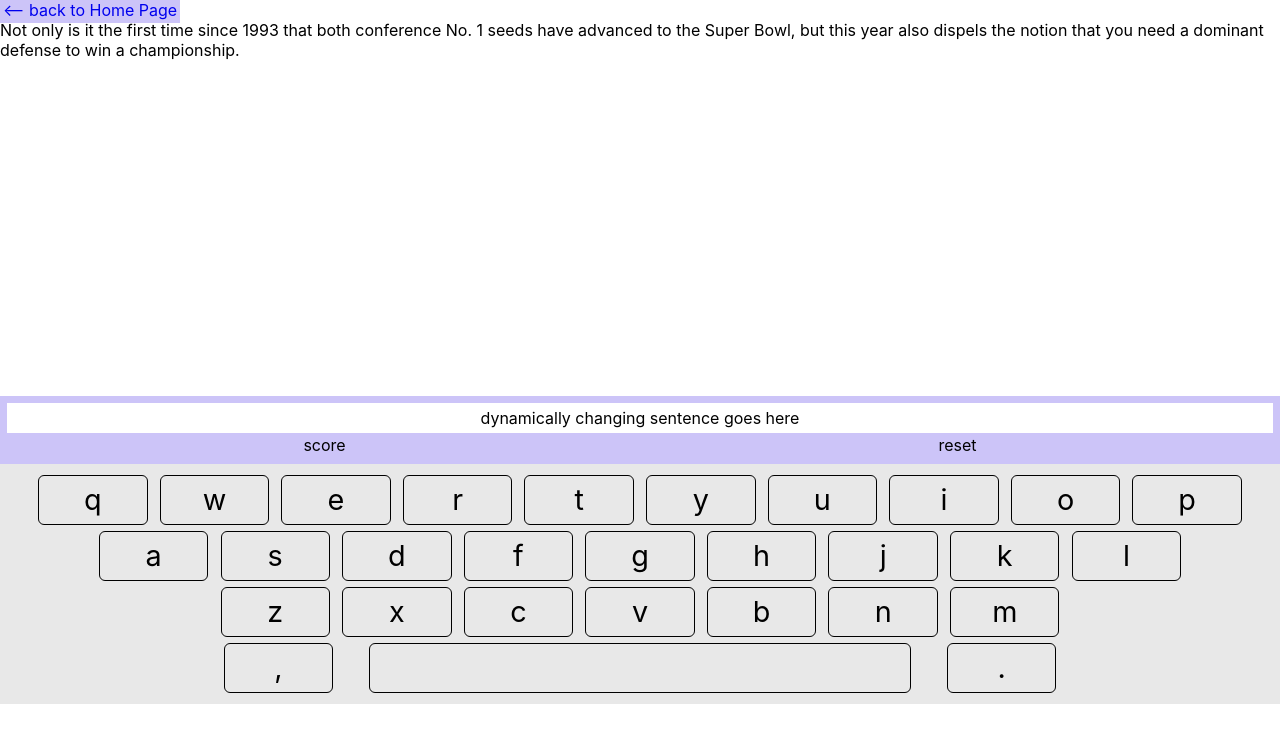
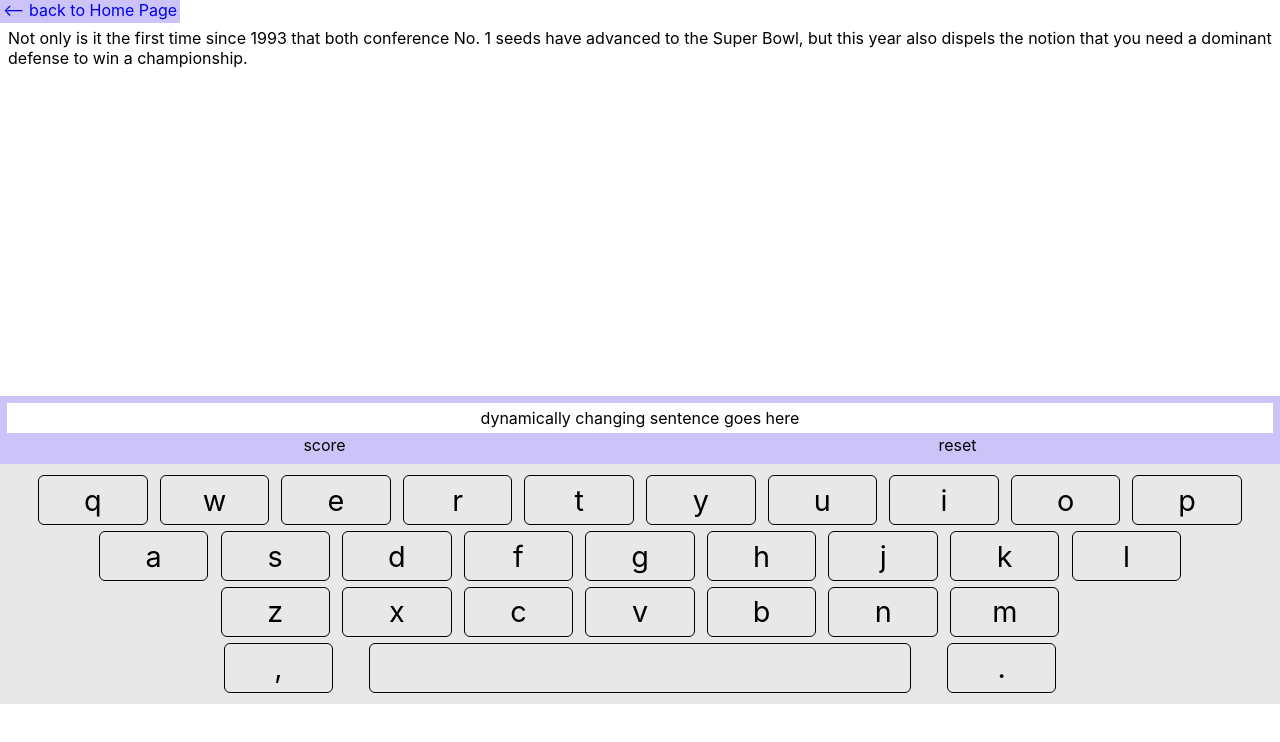
Before and after one commit to JustinDudley/thimble, a React (Create React App) app: page /typingPage in a window 1280 px wide. Shown: the top 742 px of the page. Built offline with nearby package versions, Linux system fonts and the light colour scheme.

Commit message:
add padding

```diff
--- a/src/routes/TypingPage/components/SampleSection/style.module.css
+++ b/src/routes/TypingPage/components/SampleSection/style.module.css
@@ -1,6 +1,8 @@
 .sampleSection {
+   height: 55%;
    display: flex;
    flex-direction: column;
-   height: 55%;
+   box-sizing: border-box;
+   padding: 8px;
    color: black;
 }
```
